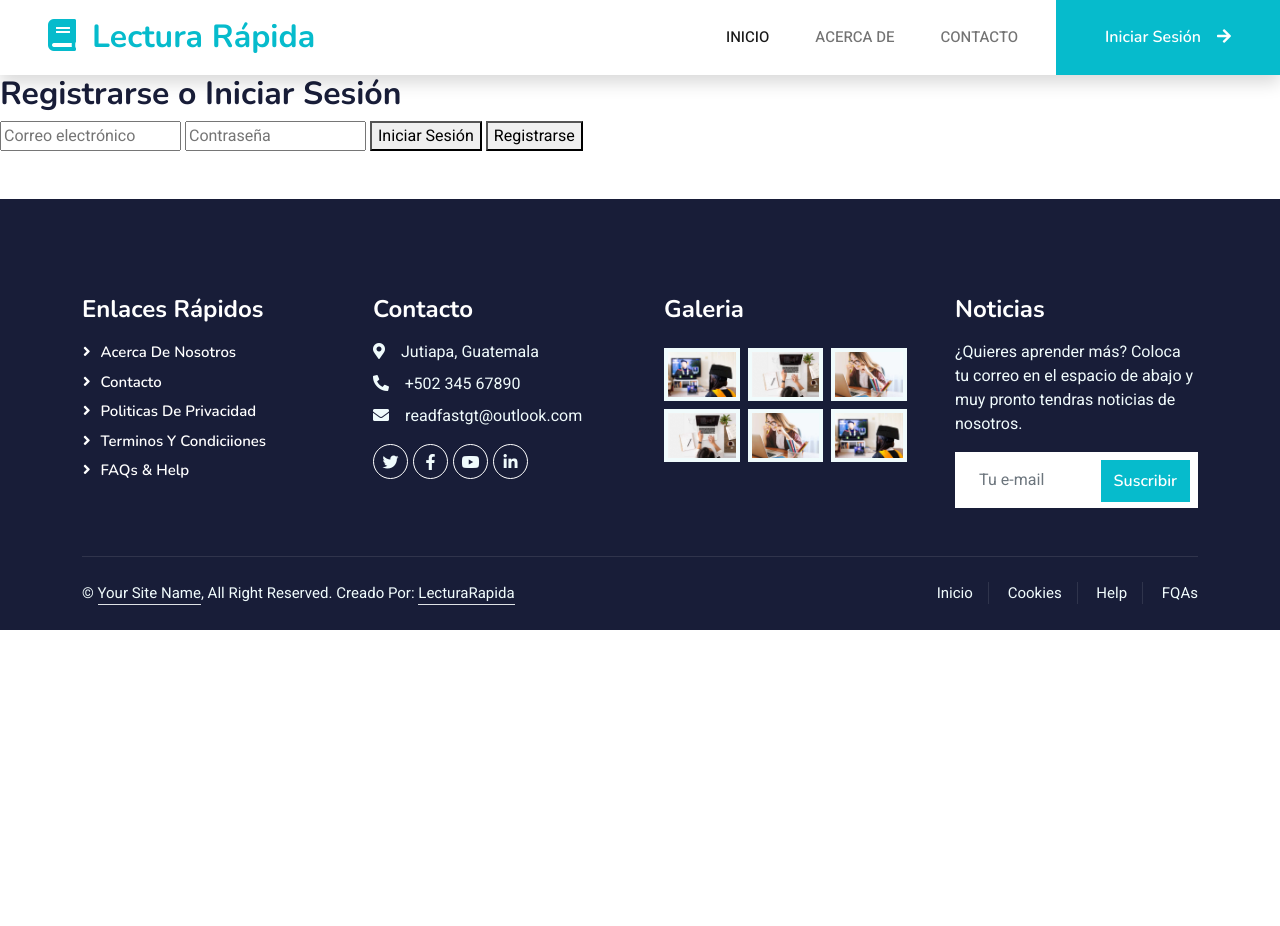
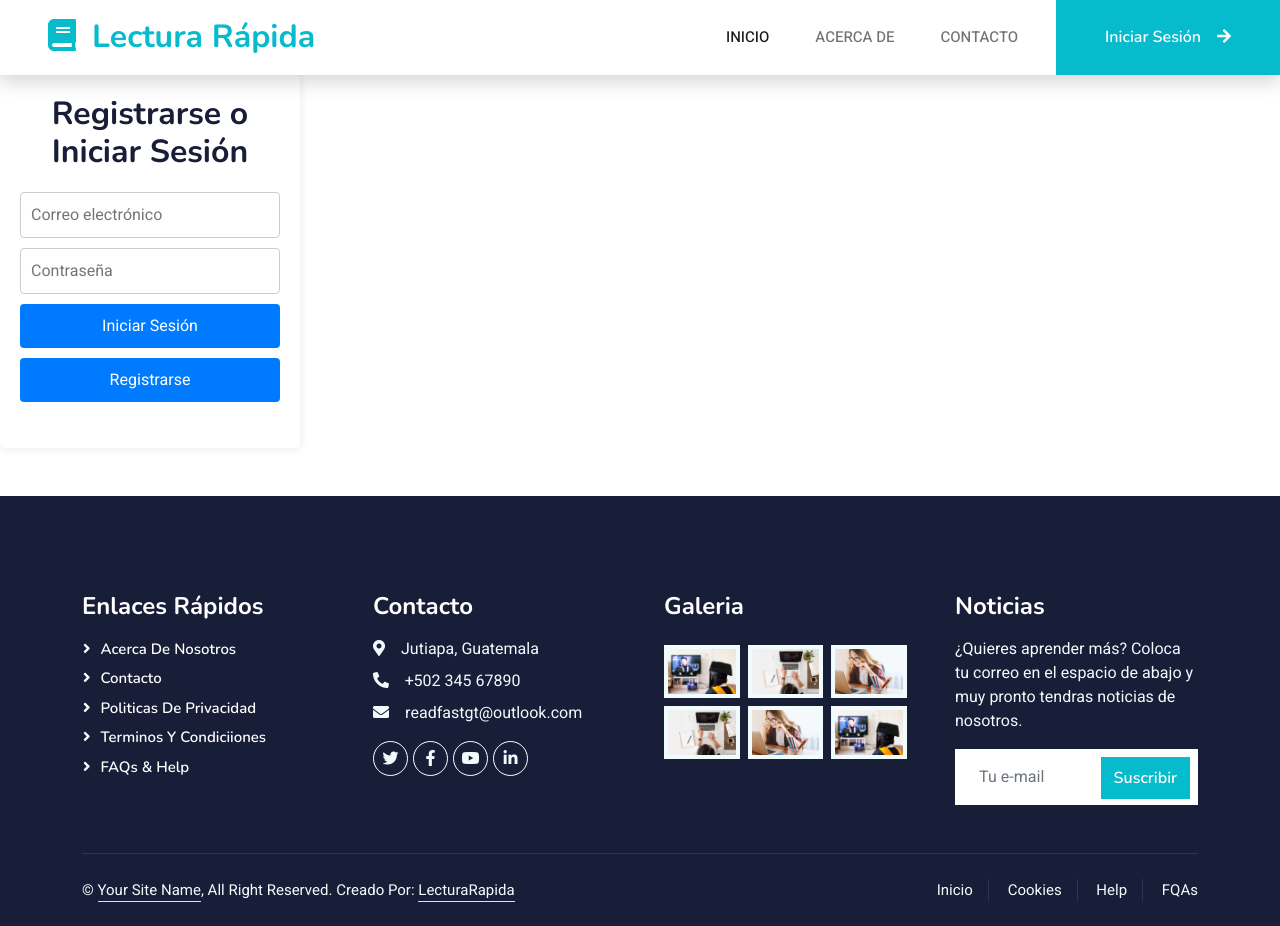
Before and after one commit to ReadFastGT/readfastgt, a website with bundled scripts: page enter.html in a window 1280 px wide. Before the commit the page ends 800 px from the top, so only its background shows below. Built offline with nearby package versions, Linux system fonts and the light colour scheme.

Commit message:
Add files via upload

```diff
--- /dev/null
+++ b/css/estilo.css
@@ -0,0 +1,49 @@
+body {
+    font-family: Arial, sans-serif;
+    display: center;
+    justify-content: center;
+    align-items: center;
+    height: 100vh;
+    background-color: #f4f4f4;
+}
+
+.login-container {
+    background-color: #fff;
+    padding: 20px;
+    border-radius: 5px;
+    box-shadow: 0px 0px 10px rgba(0, 0, 0, 0.1);
+    width: 300px;
+    text-align: center;
+}
+
+.login-container h2 {
+    margin-bottom: 20px;
+}
+
+.login-container input {
+    width: 100%;
+    padding: 10px;
+    margin-bottom: 10px;
+    border: 1px solid #ccc;
+    border-radius: 4px;
+}
+
+.login-container button {
+    width: 100%;
+    padding: 10px;
+    margin-bottom: 10px;
+    background-color: #007BFF;
+    color: #fff;
+    border: none;
+    border-radius: 4px;
+    cursor: pointer;
+}
+
+.login-container button:hover {
+    background-color: #0056b3;
+}
+
+#errorMessage {
+    color: red;
+    margin-top: 10px;
+}
--- a/css/style.css
+++ b/css/style.css
@@ -476,3 +476,8 @@ iframe {
   .styled-button:hover {
     background-color: #007acc;
   }
+
+
+
+
+  /*CODIGO DE ENTER*/
```
